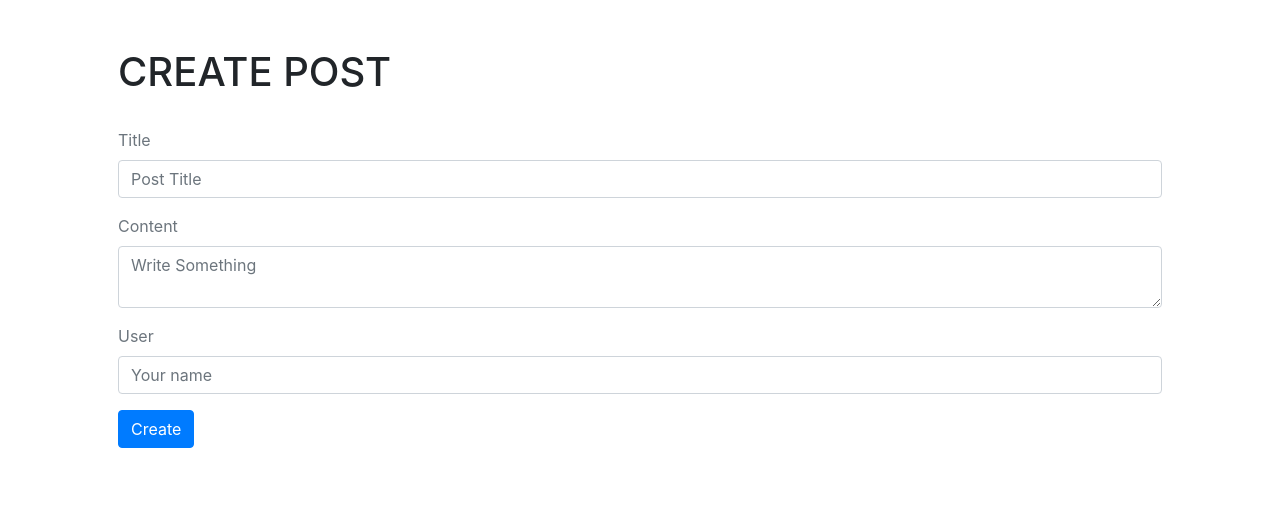
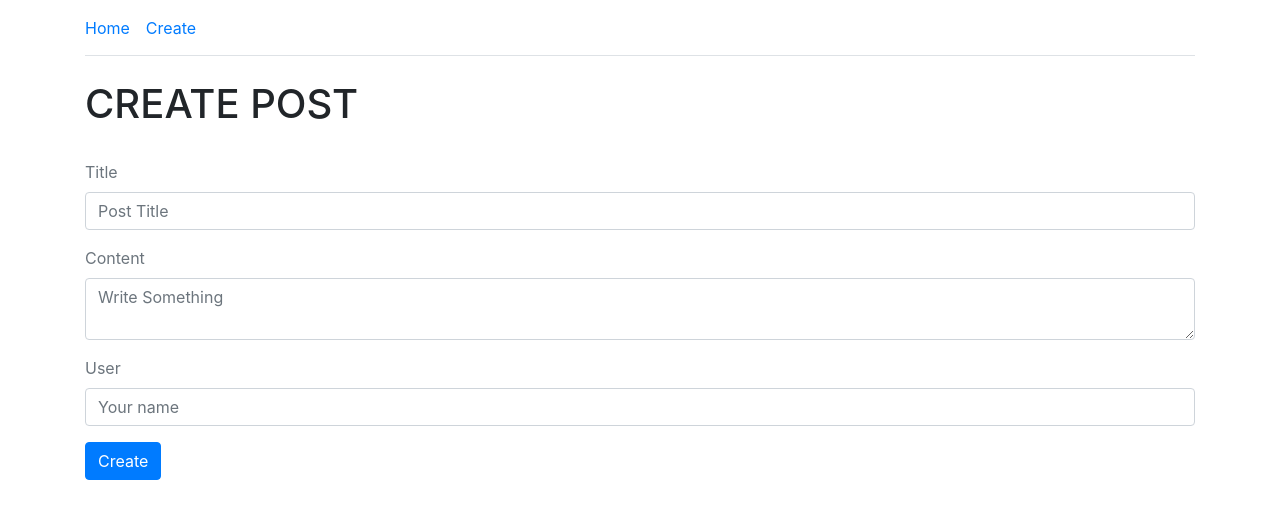
Before and after one commit to Developer994/Ryan_MERN_For_Beginners, a React (Create React App) app in the folder mern-crud/client/: page /create in a window 1280 px wide. Shown: the top 518 px of the page. Built offline with nearby package versions, Linux system fonts and the light colour scheme.

Commit message:
Added Nav buttons

```diff
--- a/mern-crud/client/src/App.js
+++ b/mern-crud/client/src/App.js
@@ -1,7 +1,10 @@
 import React from "react";
+import Nav from "./Nav";
 
 const App = () => (
-  <div className="container p-5">
+  <div className="container pb-5">
+    <Nav />
+    <br />
     <h1>MERN CRUD</h1>
   </div>
 );
--- a/mern-crud/client/src/Create.js
+++ b/mern-crud/client/src/Create.js
@@ -1,5 +1,6 @@
 import React, { useState } from "react";
 import axios from "axios";
+import Nav from "./Nav";
 
 const Create = () => {
   // state
@@ -36,7 +37,9 @@
   };
 
   return (
-    <div className="container p-5">
+    <div className="container pb-5">
+      <Nav />
+      <br />
       <h1>CREATE POST</h1>
       <br />
       <form onSubmit={handleSubmit}>
--- /dev/null
+++ b/mern-crud/client/src/Nav.js
@@ -0,0 +1,17 @@
+import React from "react";
+import { Link } from "react-router-dom";
+
+const Nav = () => (
+  <nav>
+    <ul className="nav nav-tabs">
+      <li className="nav-item pr-3 pt-3 pb-3">
+        <Link to="/">Home</Link>
+      </li>
+      <li className="nav-item pr-3 pt-3 pb-3">
+        <Link to="/create">Create</Link>
+      </li>
+    </ul>
+  </nav>
+);
+
+export default Nav;
```
